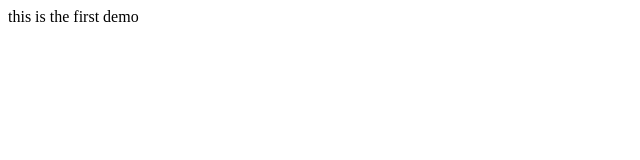
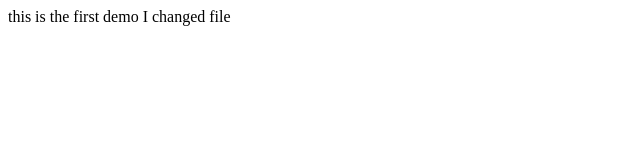
Before and after one commit to febin11/sample, a plain HTML site: page index.html in a window 1280 px wide. Shown: the whole page, without its empty margins (0-640 px from the left). Drawn offline with Linux system fonts and the light colour scheme.

```diff
--- a/index.html
+++ b/index.html
@@ -4,5 +4,6 @@
     </title>
   <body>
     this is the first demo
+    I changed file
     </body>
   </html>
```
Also changed, not shown: style.css (added).
